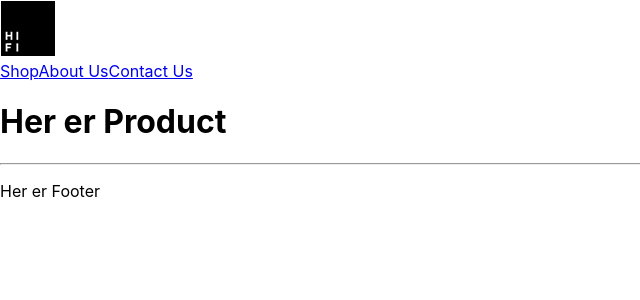
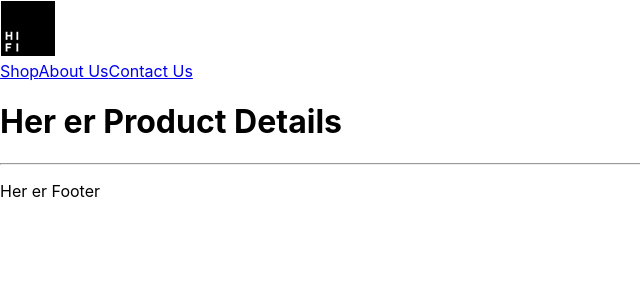
Before and after one commit to rts-cmk-wu08/the-big-bad-wolf, a React (Create React App) app: page /shop/1 in a window 1280 px wide. Shown: the top 300 px of the page, without its empty margins (0-640 px from the left). Built offline with nearby package versions, Linux system fonts and the light colour scheme.

Commit message:
create Product comp, rename Product page > Details

```diff
--- /dev/null
+++ b/src/components/Product.js
@@ -0,0 +1,16 @@
+const Product = (props) => {
+
+    const product = props.attributes
+
+    return (
+
+        <li>
+            <h3>{product.Name}</h3>
+            <p>{product.Description}</p>
+        </li>
+
+     );
+
+}
+
+export default Product;
--- a/src/index.js
+++ b/src/index.js
@@ -3,7 +3,7 @@ import ReactDOM from 'react-dom/client';
 import { createBrowserRouter, RouterProvider, Route, createRoutesFromElements } from 'react-router-dom';
 import Home from "./pages/Home";
 import Shop from './pages/Shop';
-import Product from "./pages/Product";
+import Details from "./pages/Details";
 import Comparison from './pages/Comparison';
 import Contact from './pages/Contact';
 import About from "./pages/About";
@@ -20,7 +20,7 @@ const router = createBrowserRouter(
 
             <Route index element={<Home />} />
             <Route path="/shop" element={<Shop />} />
-            <Route path="/shop/:id" element={<Product />} />
+            <Route path="/shop/:id" element={<Details />} />
             <Route path="/comparison" element={<Comparison />} />
             <Route path="/contact" element={<Contact />} />
             <Route path="/about" element={<About />} />
--- /dev/null
+++ b/src/pages/Details.js
@@ -0,0 +1,15 @@
+const Details = () => {
+
+    return (
+
+        <>
+
+            <h1>Her er Product Details</h1>
+
+        </>
+
+     );
+
+}
+
+export default Details;
--- a/src/pages/Product.js
+++ /dev/null
@@ -1,15 +0,0 @@
-const Product = () => {
-
-    return (
-
-        <>
-
-            <h1>Her er Product</h1>
-
-        </>
-
-     );
-
-}
-
-export default Product;
--- a/src/pages/Shop.js
+++ b/src/pages/Shop.js
@@ -1,5 +1,6 @@
 import { useState, useEffect } from "react";
 import axios from "axios";
+import Product from "../components/Product";
 
 var baseUrl = 'https://cryptic-genre-365612.appspot.com';
 var url = baseUrl + '/api/products';
@@ -28,12 +29,8 @@ const Shop = () => {
             { shop &&
                 <ul className="items">
                     {shop.data.map(product => (
-                        <li key={product.id}>
-                            <h3>{product.attributes.Name}</h3>
-                            <p>{product.attributes.Description}</p>
-                        </li>
+                        <Product {...product} key={product.id} />
                     ))}
-
                 </ul>
             }
 
```
